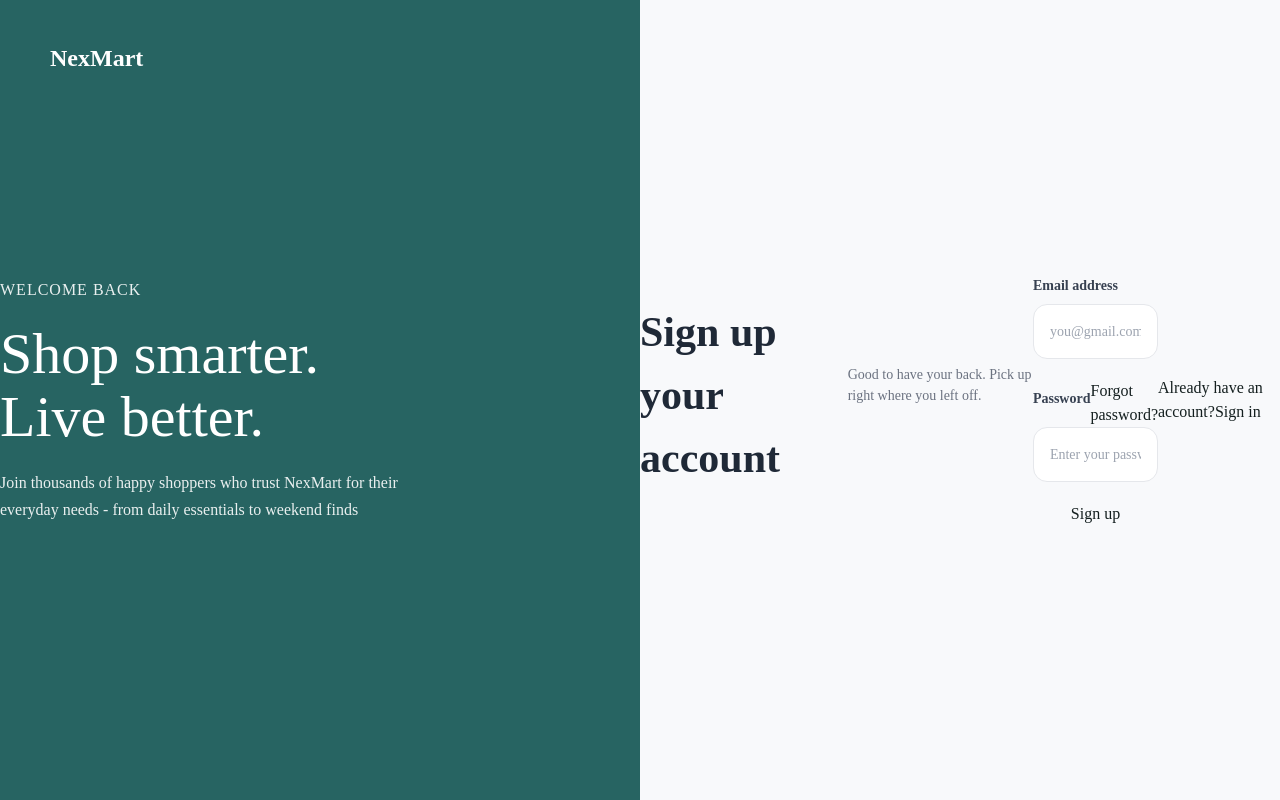
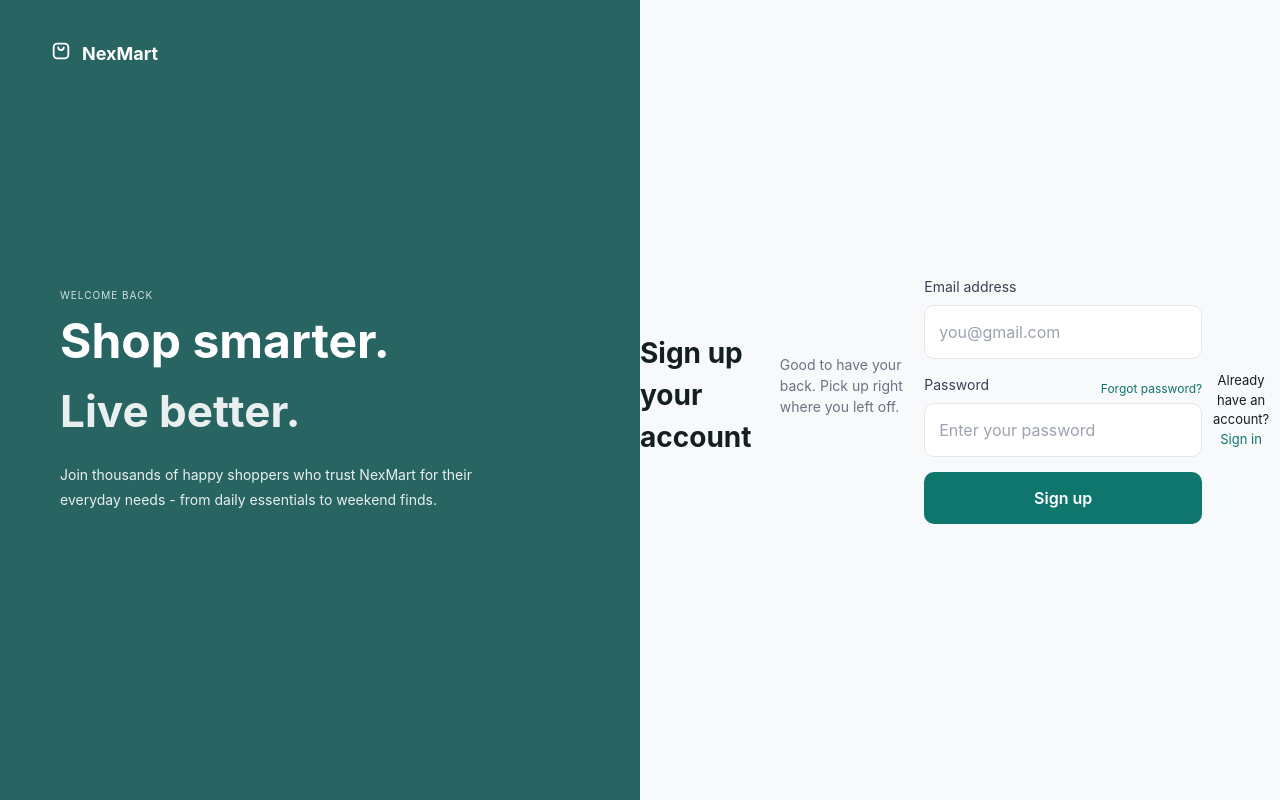
Before and after one commit to jasonkhoo05/Marketplace-Platform, a Next.js app in the folder nexmart/: page /signup in a window 1280 px wide. Built offline with nearby package versions, Linux system fonts and the light colour scheme.

Commit message:
feature: added react-icons/tb #frontend

```diff
--- a/nexmart/app/signup/page.tsx
+++ b/nexmart/app/signup/page.tsx
@@ -1,30 +1,35 @@
 import "./signup.css";
+import { TbBrandAppgallery } from "react-icons/tb";
 
 export default function SignupPage() {
     return (
         <div className="signup-container">
 
             <div className="leftPanel">
-                <div className="logo">NexMart</div>
+
+                <div className="logo">
+                    <TbBrandAppgallery className="logoIcon" />
+                    <span>NexMart</span>
+                </div>
 
                  <div className="content-left">
                     <p className="welcome">WELCOME BACK</p>
 
                     <h1>
-                        Shop smarter.
+                        <span className="line1">Shop smarter.</span>
                         <br />
-                        Live better.
+                        <span className="line2">Live better.</span>
                     </h1>
 
                     <p className="description">
-                        Join thousands of happy shoppers who trust NexMart for their everyday
-                        needs - from daily essentials to weekend finds
+                        Join thousands of happy shoppers who
+                        trust NexMart for their everyday needs
+                        - from daily essentials to weekend finds.
                     </p>
                  </div>
             </div>
 
             <div className="rightPanel">
-
                 <div className="formBox">
                     <h2> Sign up your account</h2>
                 </div>
@@ -56,7 +61,7 @@
                 </form>
                 <p className="loginText">
                     Already have an account?
-                    <a href="#">Sign in</a>
+                    <a href="/login">Sign in</a>
                 </p>
             </div>
         </div>
--- a/nexmart/app/signup/signup.css
+++ b/nexmart/app/signup/signup.css
@@ -3,7 +3,7 @@
   margin:0;
   padding:0;
   box-sizing:border-box;
-  font-family: 'Times New Roman', Times, serif;
+  font-family: Inter, sans-serif;
 }
 
 body{
@@ -19,10 +19,10 @@
     width:50%;
     background: #276462;
     color:white;
-    position:relative;
     display:flex;
     flex-direction:column;
     justify-content:center;
+    padding: 60px;
     position:relative;
 }
 
@@ -30,35 +30,45 @@
   position:absolute;
   top:40px;
   left:50px;
-  font-size:24px;
-  font-weight:700;
+  display: flex;
+  gap:10px;
+  font-weight: bold;
+  font-size: 18px;
+}
+
+.logoIcon {
+    font-size: 22px;
 }
 
 .content-left{
     max-width:420px;
 }
 
-.welcome{
-  font-size:13px;
-  margin-bottom:18px;
-  opacity:0.9;
-  letter-spacing:1px;
+.line1 {
+    font-size: 48px;
+    font-weight: bold;
+}
+
+.line2 {
+    font-size: 44px;
+    font-weight:bold;
+    opacity: 0.9;
+}
+
+.welcome {
+  font-size: 10px;
+  letter-spacing: 1px;
+  opacity: 0.8;
 }
 
 .content-left h1{
   font-size:58px;
-  line-height:1.1;
+  line-height:1.2;
   margin-bottom:20px;
 }
 
-.content-left p{
-  font-size:16px;
-  line-height:1.7;
-  opacity:0.9;
-}
-
 .description{
-  font-size:18px;
+  font-size:14px;
   line-height:1.8;
   opacity:0.9;
 }
@@ -75,11 +85,10 @@
   width:360px;
 }
 
-.formBox h2{
-  font-size:42px;
-  font-weight:700;
-  color:#1f2937;
-  margin-bottom:10px;
+.formBox h2 {
+  font-size: 28px;
+  font-weight: 700;
+  margin-bottom: 10px;
 }
 
 .subtitle{
@@ -95,24 +104,20 @@
 
 label{
   font-size:14px;
-  font-weight:600;
   color:#374151;
   margin-bottom:8px;
 }
 
 input{
-  width:100%;
-  padding:16px;
-  border:1px solid #e5e7eb;
-  border-radius:14px;
-  margin-bottom:20px;
-  font-size:14px;
-  outline:none;
-  background:white;
+  padding: 14px;
+  border-radius: 10px;
+  border: 1px solid #e5e7eb;
+  margin-bottom: 15px;
 }
 
 input:focus{
   border-color:#006d66;
+  outline: none;
 }
 
 .passwordTop{
@@ -121,10 +126,10 @@
   align-items:center;
 }
 
-.passwordTop{
-  display:flex;
-  justify-content:space-between;
-  align-items:center;
+.passwordTop a{
+  font-size: 12px;
+  color: #0f766e;
+  text-decoration: none;
 }
 
 .passwordTop{
@@ -132,3 +137,28 @@
   justify-content:space-between;
   align-items:center;
 }
+
+.signupButton {
+  padding: 14px;
+  background: #0f766e;
+  color: white;
+  border: none;
+  border-radius: 10px;
+  cursor: pointer;
+  font-weight: 600;
+}
+
+.signupButton:hover {
+  background: #115e59;
+}
+
+.loginText {
+  margin-top: 20px;
+  font-size: 13px;
+  text-align: center;
+}
+
+.loginText a {
+  color: #0f766e;
+  text-decoration: none;
+}
```
